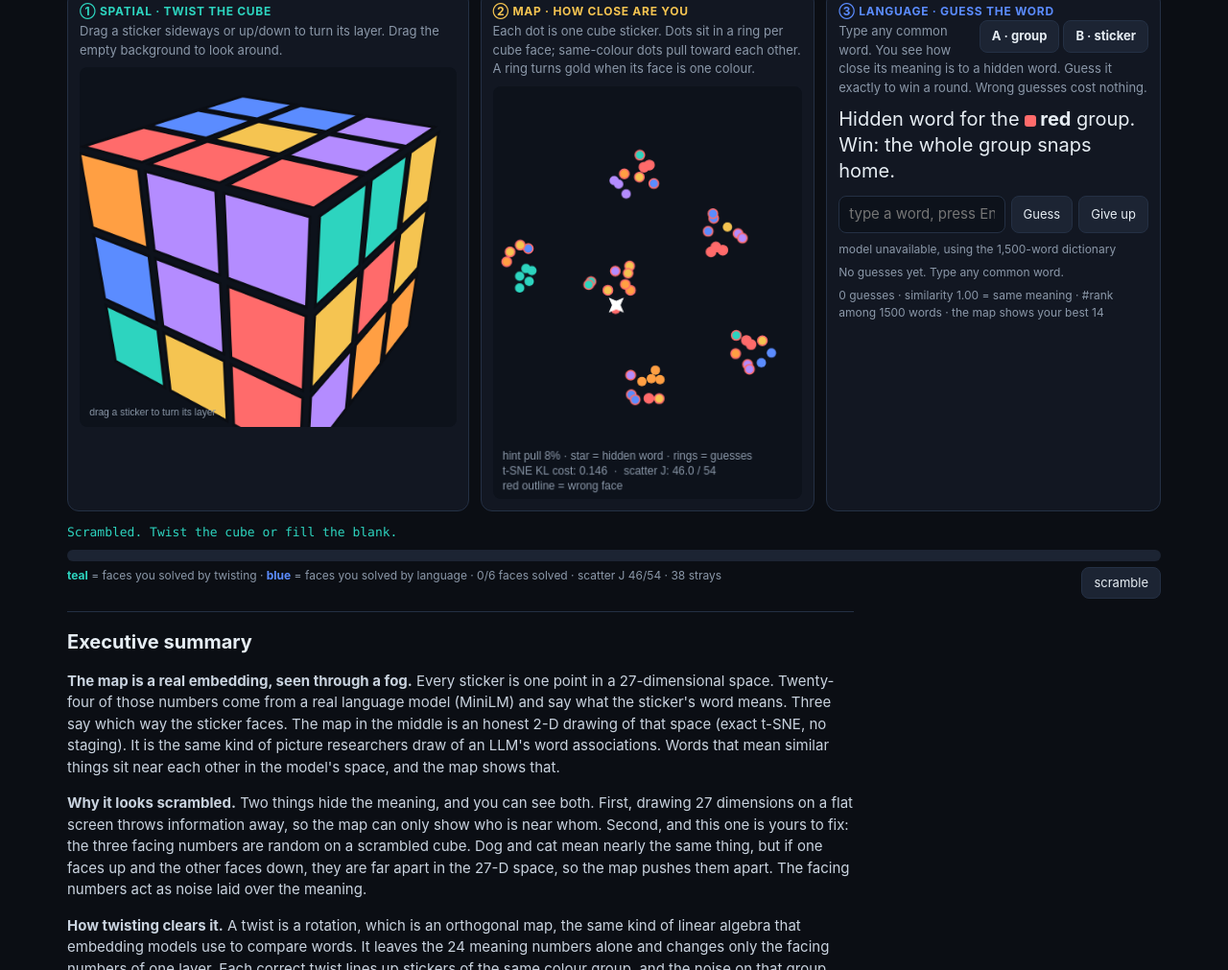
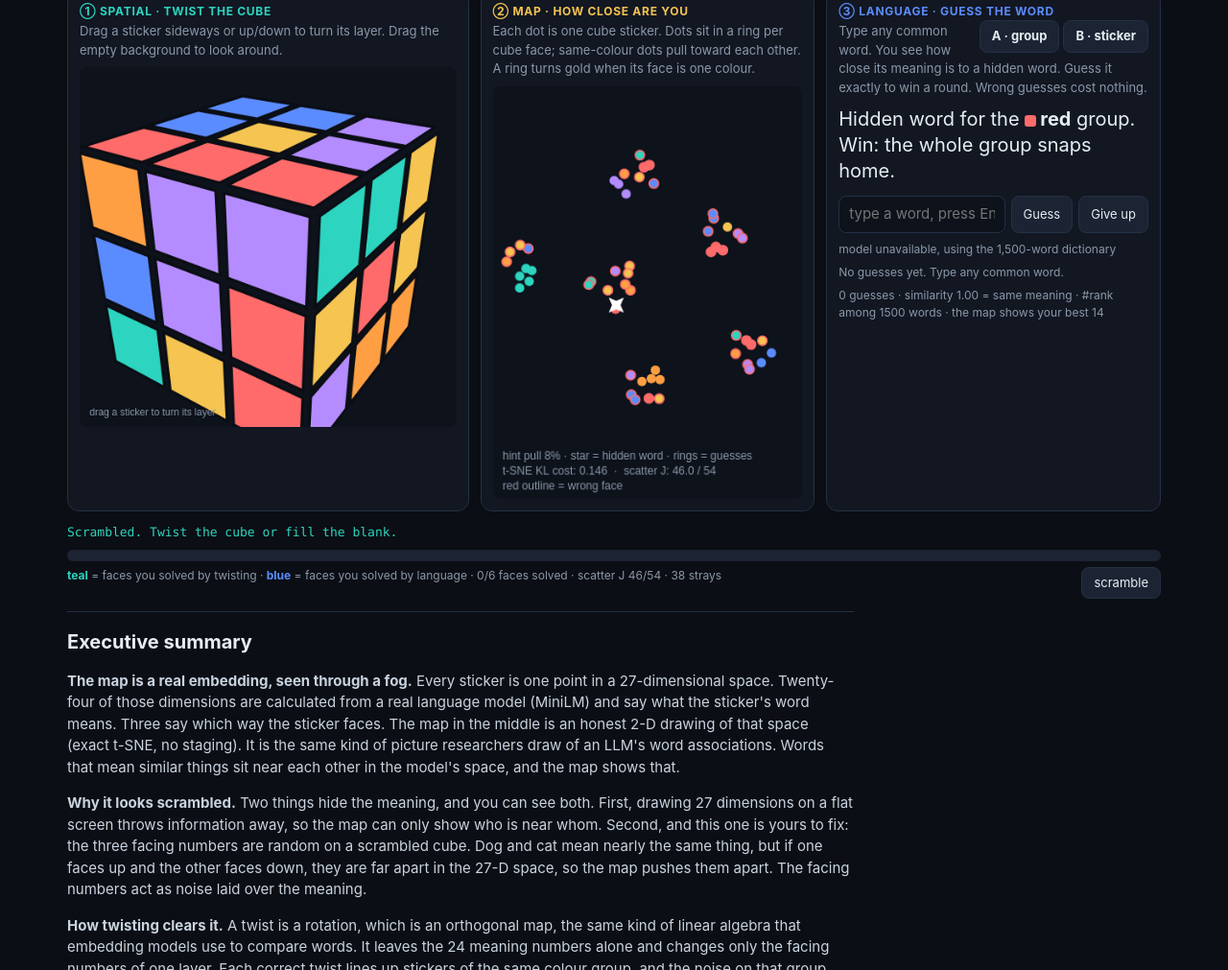
Before and after one commit to jwoehatz/tsne-puzzles, a plain HTML site: page index.html in a window 1280 px wide. Shown: the part 194-1205 px from the top of the page at 96% size. Drawn offline with Linux system fonts and the light colour scheme.

Commit message:
Summary wording

```diff
--- a/index.html
+++ b/index.html
@@ -62,7 +62,7 @@ button.ghost{background:#1c2433;color:var(--ink);border:1px solid var(--line);bo
 <div class="legend"><b class="t">teal</b> = faces you solved by twisting · <b class="l">blue</b> = faces you solved by language · <span id="stat"></span> <button class="ghost" id="scr" style="float:right">scramble</button></div>
 <section class="doc">
 <h2>Executive summary</h2>
-<p><b>The map is a real embedding, seen through a fog.</b> Every sticker is one point in a 27-dimensional space. Twenty-four of those numbers come from a real language model (MiniLM) and say what the sticker's word means. Three say which way the sticker faces. The map in the middle is an honest 2-D drawing of that space (exact t-SNE, no staging). It is the same kind of picture researchers draw of an LLM's word associations. Words that mean similar things sit near each other in the model's space, and the map shows that.</p>
+<p><b>The map is a real embedding, seen through a fog.</b> Every sticker is one point in a 27-dimensional space. Twenty-four of those dimensions are calculated from a real language model (MiniLM) and say what the sticker's word means. Three say which way the sticker faces. The map in the middle is an honest 2-D drawing of that space (exact t-SNE, no staging). It is the same kind of picture researchers draw of an LLM's word associations. Words that mean similar things sit near each other in the model's space, and the map shows that.</p>
 <p><b>Why it looks scrambled.</b> Two things hide the meaning, and you can see both. First, drawing 27 dimensions on a flat screen throws information away, so the map can only show who is near whom. Second, and this one is yours to fix: the three facing numbers are random on a scrambled cube. Dog and cat mean nearly the same thing, but if one faces up and the other faces down, they are far apart in the 27-D space, so the map pushes them apart. The facing numbers act as noise laid over the meaning.</p>
 <p><b>How twisting clears it.</b> A twist is a rotation, which is an orthogonal map, the same kind of linear algebra that embedding models use to compare words. It leaves the 24 meaning numbers alone and changes only the facing numbers of one layer. Each correct twist lines up stickers of the same colour group, and the noise on that group drops. When a face is solved, its nine stickers share one facing, only meaning is left between them, and the map shows them as one island of related words. When the whole cube is solved, the noise is gone and the map is the pure semantic map. The progress meter J measures exactly how much noise is left, and J = 0 means none.</p>
 <p><b>The word game works on the same space.</b> You type any English word, the page embeds it with the same model, and the score is the cosine in the same 24 meaning numbers the map uses. As the cube gets solved, your guesses move closer to the hidden word on the map, because their facing numbers are set from the cube's progress. One honest rule: this is evidence the cube shapes the picture, not a claim that twisting teaches you how an LLM works.</p>
```
